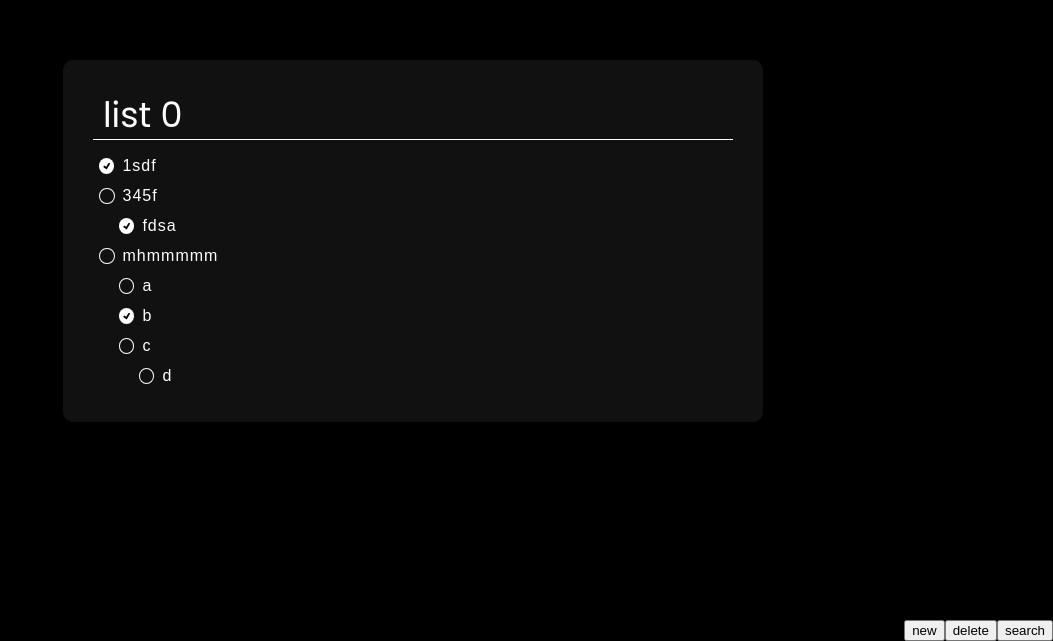
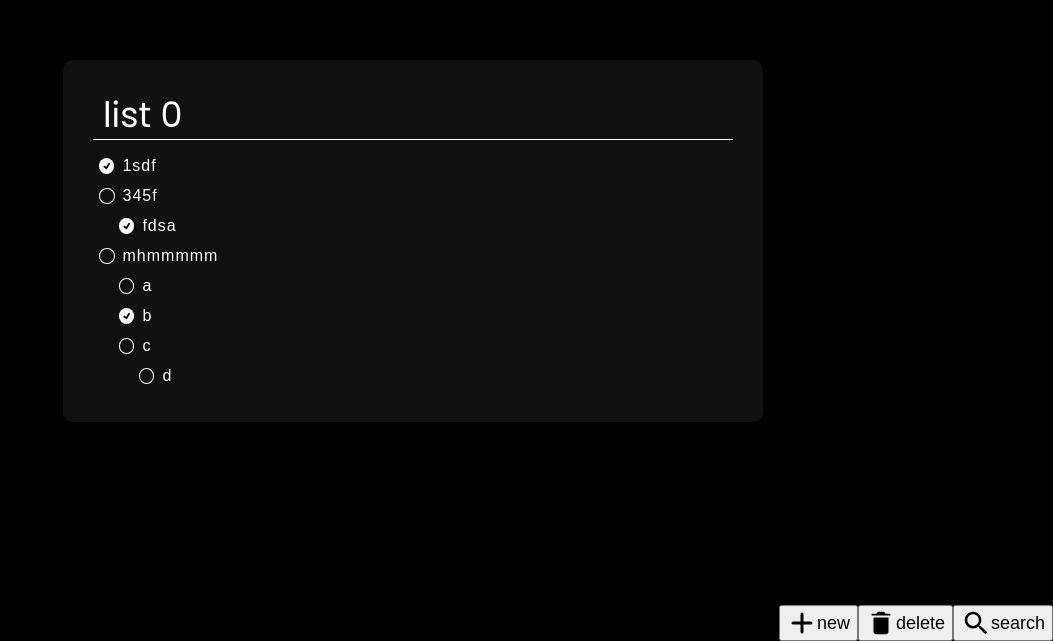
Before and after one commit to Jeff0Brewer/to-do, a Next.js app: page / in a window 1280 px wide. Shown: the part 159-800 px from the top of the page, without its empty margins (227-1280 px from the left). Built offline with nearby package versions, Linux system fonts and the light colour scheme.

Commit message:
add label button component

```diff
--- /dev/null
+++ b/components/label-button.tsx
@@ -0,0 +1,20 @@
+import React, { FC } from 'react'
+import { FaBeer } from 'react-icons/fa'
+import styles from '../styles/LabelButton.module.css'
+
+type LabelButtonProps = {
+    symbol: React.ReactElement,
+    text: string,
+    onClick: () => void
+}
+
+const LabelButton: FC<LabelButtonProps> = props => {
+    return (
+        <button className={styles.button} onClick={props.onClick}>
+            <p className={styles.symbol}>{props.symbol}</p>
+            <p className={styles.text}>{props.text}</p>
+        </button>
+    )
+}
+
+export default LabelButton
--- a/components/list-interface.tsx
+++ b/components/list-interface.tsx
@@ -1,5 +1,8 @@
 import React, { FC, useEffect, useState } from 'react'
+import { IoIosAdd, IoMdTrash, IoMdSearch } from 'react-icons/io'
+import { HiPlus } from 'react-icons/hi'
 import SearchInterface from './search-interface'
+import LabelButton from './label-button'
 import { ListData } from '../lib/types'
 import styles from '../styles/ListInterface.module.css'
 
@@ -52,9 +55,9 @@ const ListInterface: FC<ListInterfaceProps> = props => {
     return (
         <section>
             <div className={styles.buttons}>
-                <button onClick={newList} >new</button>
-                <button onClick={() => deleteList(props.listInd)}>delete</button>
-                <button onClick={toggleSearch}>search</button>
+                <LabelButton symbol={<HiPlus/>} text={'new'} onClick={newList} />
+                <LabelButton symbol={<IoMdTrash/>} text={'delete'} onClick={() => deleteList(props.listInd)} />
+                <LabelButton symbol={<IoMdSearch/>} text={'search'} onClick={toggleSearch} />
             </div>{
                 searching
                     ? <SearchInterface lists={props.lists} setListInd={props.setListInd} toggleSearch={toggleSearch} deleteList={deleteList} />
--- a/package.json
+++ b/package.json
@@ -11,7 +11,8 @@
   "dependencies": {
     "next": "12.3.1",
     "react": "18.2.0",
-    "react-dom": "18.2.0"
+    "react-dom": "18.2.0",
+    "react-icons": "^4.4.0"
   },
   "devDependencies": {
     "@types/node": "18.11.3",
--- /dev/null
+++ b/styles/LabelButton.module.css
@@ -0,0 +1,14 @@
+.button {
+    display: flex;
+    align-items: center;
+}
+
+.symbol {
+    display: flex;
+    align-items: center;
+    font-size: 30px;
+}
+
+.text {
+    font-size: 18px;
+}
--- a/styles/ListInterface.module.css
+++ b/styles/ListInterface.module.css
@@ -2,4 +2,5 @@
     position: fixed;
     right: 0;
     bottom: 0;
+    display: flex;
 }
```
Also changed, not shown: 1 other file (tests, documents, lock files or other folders).
